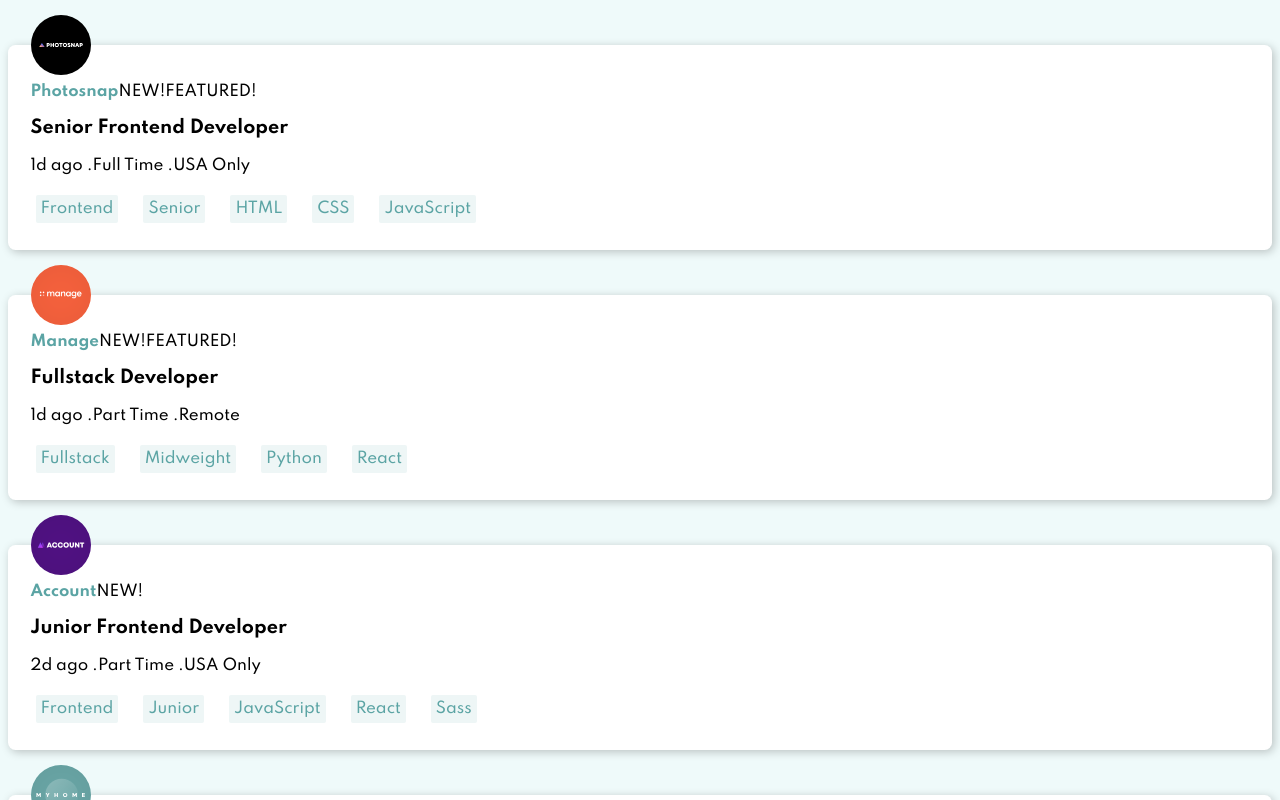
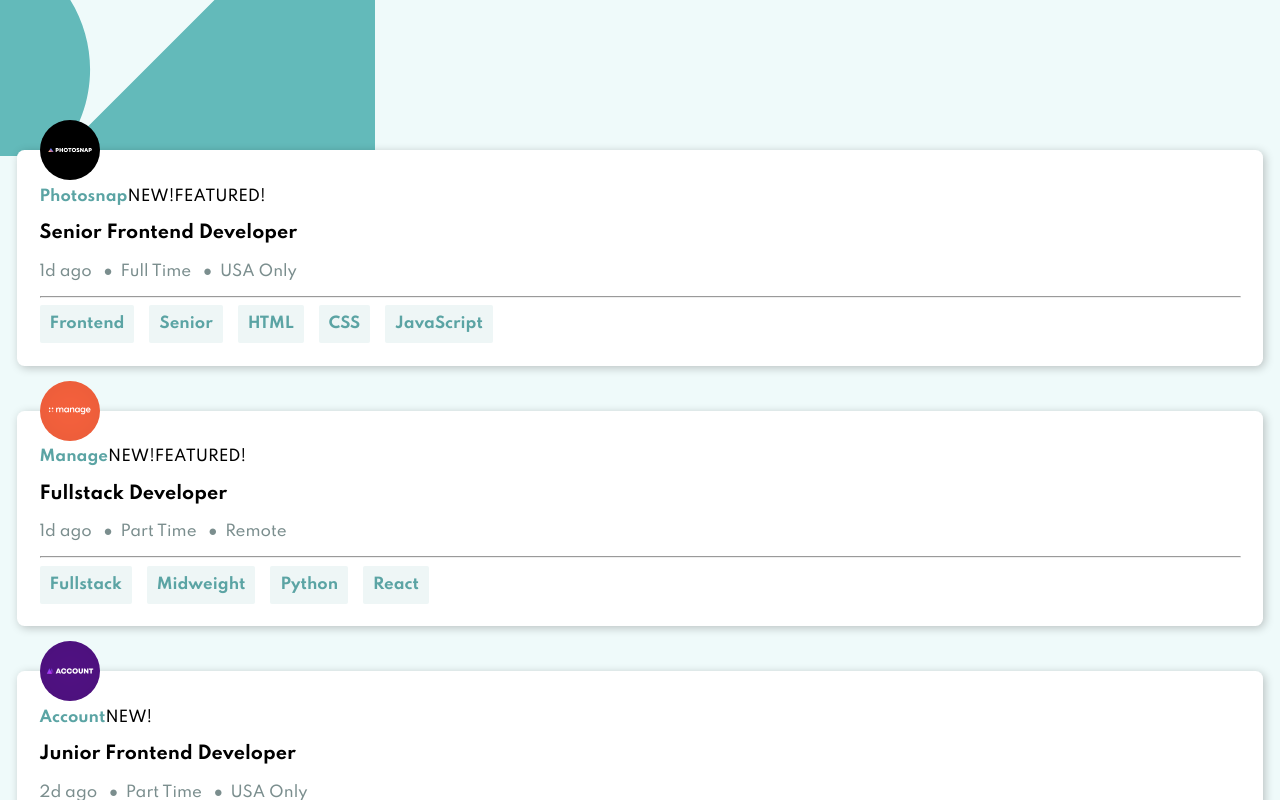
Before and after one commit to Arquimidio/job-listing-fementor, a React (Create React App) app: page / in a window 1280 px wide. Shown: the top 800 px of the page. Built offline with nearby package versions, Linux system fonts and the light colour scheme; the HTML template or start-up script is replaced by a standard one.

Commit message:
Fixed info colors and container positioning

```diff
--- a/src/App.js
+++ b/src/App.js
@@ -189,14 +189,14 @@
 
 
   return (
-    <div>
+    <main>
       {filters[0]? <FilterManagement filters={filters} deleteFilter={deleteFilter} />:null}
       {/* Creates all job cards*/}
       <Cards
         data={filtered}
         handler={filter}
       />
-    </div>
+    </main>
   );
 }
 
--- a/src/components/Cards.js
+++ b/src/components/Cards.js
@@ -3,11 +3,13 @@
 const Cards = ({ data, handler}) => {
     return(
         // Map through all job cards based on the data taken from the server
-        data.map(info => <SingleCard
-                            handler={ handler }
-                            key={ info.id }
-                            info={ info }
-                        />)
+        <div className='cards-container'>
+            {data.map(info => <SingleCard
+                                handler={ handler }
+                                key={ info.id }
+                                info={ info }
+                            />)}
+        </div>
     )
 }
 
--- a/src/components/SingleCard.js
+++ b/src/components/SingleCard.js
@@ -1,6 +1,6 @@
 import FilterTag from './FilterTag'
 
-const SingleCard = ({ info, handler, setFilters, filters }) => {
+const SingleCard = ({ info, handler}) => {
 
     // Destructure the job object that came from the server
     const {
@@ -31,11 +31,12 @@
 
                 {/*Renders the main info area*/}
                 <h3>{position}</h3>
-                <p>
-                    {postedAt} .
-                    {contract} .
+                <p className='card__time-space-info'>
+                    {postedAt} &nbsp; &#9679; &nbsp;
+                    {contract} &nbsp; &#9679; &nbsp;
                     {location}
                 </p>
+                <hr />
             </article>
             <article className='card__filter-tags'>
                 {/* Renders the Filter tags that control the cards that will be showed*/}
--- a/src/components/css/FilterManagement.css
+++ b/src/components/css/FilterManagement.css
@@ -18,18 +18,26 @@
 }
 
 body{
- background-color: var(--gray-bg)
+    background-color: var(--gray-bg);
+    background-image: url("../../../public/images/bg-header-mobile.svg");
+    background-repeat: no-repeat;
+    background-size: cover auto;
+    padding: 0px 0.6rem;
+}
+
+main{
+    margin-top: 10rem;
 }
 
 nav{
     border-radius: 10px;
     box-shadow: 2px 2px 10px rgba(0, 0, 0, 0.226);
+    background: #fff;
     display: flex;
     justify-content: space-between;
     align-items: center;
     padding: 10px;
-    background-color: white;
-    margin-bottom: 3rem;
+    margin-bottom: 5rem;
 }
 
 .filter{
@@ -58,6 +66,7 @@
     align-items: center;
     height: 100%;
     padding: 10px;
+    font-weight: var(--bold-font);
 }
 
 .tag-container__btn{
@@ -99,6 +108,10 @@
     font-weight: bolder;
 }
 
+.card__time-space-info{
+    color: var(--general-cyan)
+}
+
 .card__filter-tags{
     display: flex;
     gap: 1rem;
@@ -106,7 +119,6 @@
 }
 
 .card__filter-tags *{
-    padding: 5px;
     border-radius: 2px;
     cursor: pointer;
 }
```
